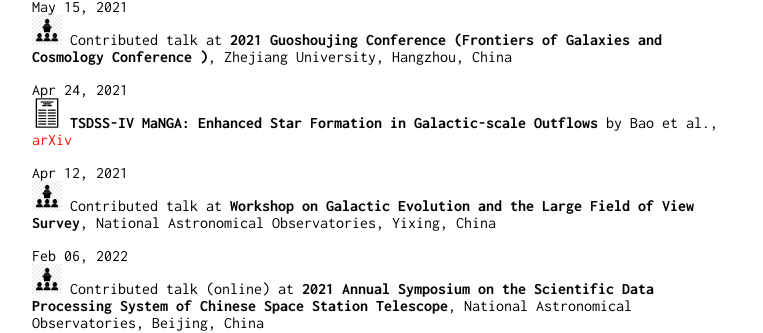
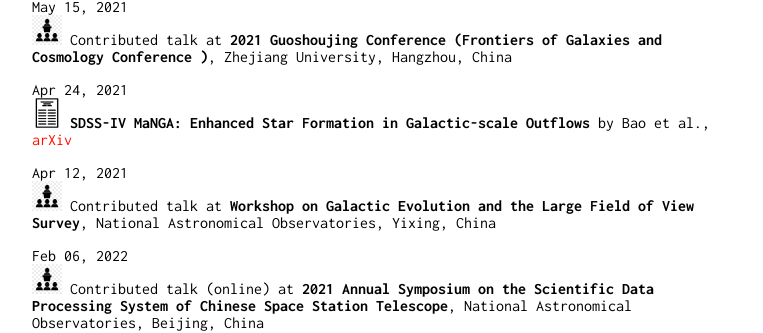
Before and after one commit to fengshuai0210/fengshuai0210.github.io, a Jekyll site: the page built from events.md, in a window 1280 px wide and 900 px high, scrolled down 2165 px. Shown: the part 146-479 px from the top of the window, without its empty margins (258-1021 px from the left). Built offline with Jekyll 4.4.1, drawn with Linux system fonts in a browser that asks for light colours; our own code applies the rules of GitHub Pages for plain Markdown files.

Commit message:
Update events.md

```diff
--- a/events.md
+++ b/events.md
@@ -5,14 +5,14 @@
 # Events
 *Since Sep 01, 2020*
 
-<img src="/image/paper-icon.png" style="width:30px;height:30px;"> **Publication**   <img src="/image/talk-icon.jpeg" style="width:30px;height:30px;"> **Talk**  <img src="/image/meeting-icon.jpeg" style="width:30px;height:30px;"> **Meeting**  <img src="/image/event-icon.png" style="width:30px;height:30px;"> **Other Events**
+<img src="/image/paper-icon.png" style="width:30px;height:30px;"> **Publication**   <img src="/image/talk-icon.jpeg" style="width:30px;height:30px;"> **Talk**  <img src="/image/meeting-icon.png" style="width:30px;height:30px;"> **Meeting**  <img src="/image/event-icon.png" style="width:30px;height:30px;"> **Other Events**
 
 ----
 
 ## 2023
 
 Apr 20, 2023\
-<img src="/image/meeting-icon.jpeg" style="width:30px;height:30px;"> **Astroinformatics and China-VO 2022**, Guilin, Guangxi
+<img src="/image/meeting-icon.png" style="width:30px;height:30px;"> **Astroinformatics and China-VO 2022**, Guilin, Guangxi
 
 Apr 08, 2023\
 <img src="/image/event-icon.png" style="width:30px;height:30px;"> **Outstanding Youth Award of Beijing Astronomical Society**
@@ -92,7 +92,7 @@
 <img src="/image/talk-icon.jpeg" style="width:30px;height:30px;"> Contributed talk at **2021 Guoshoujing Conference (Frontiers of Galaxies and Cosmology Conference )**, Zhejiang University, Hangzhou, China
 
 Apr 24, 2021\
-<img src="/image/paper-icon.png" style="width:30px;height:30px;"> **TSDSS-IV MaNGA: Enhanced Star Formation in Galactic-scale Outflows** by Bao et al., [arXiv](https://arxiv.org/abs/2104.11886)
+<img src="/image/paper-icon.png" style="width:30px;height:30px;"> **SDSS-IV MaNGA: Enhanced Star Formation in Galactic-scale Outflows** by Bao et al., [arXiv](https://arxiv.org/abs/2104.11886)
 
 Apr 12, 2021\
 <img src="/image/talk-icon.jpeg" style="width:30px;height:30px;"> Contributed talk at **Workshop on Galactic Evolution and the Large Field of View Survey**, National Astronomical Observatories, Yixing, China
```
